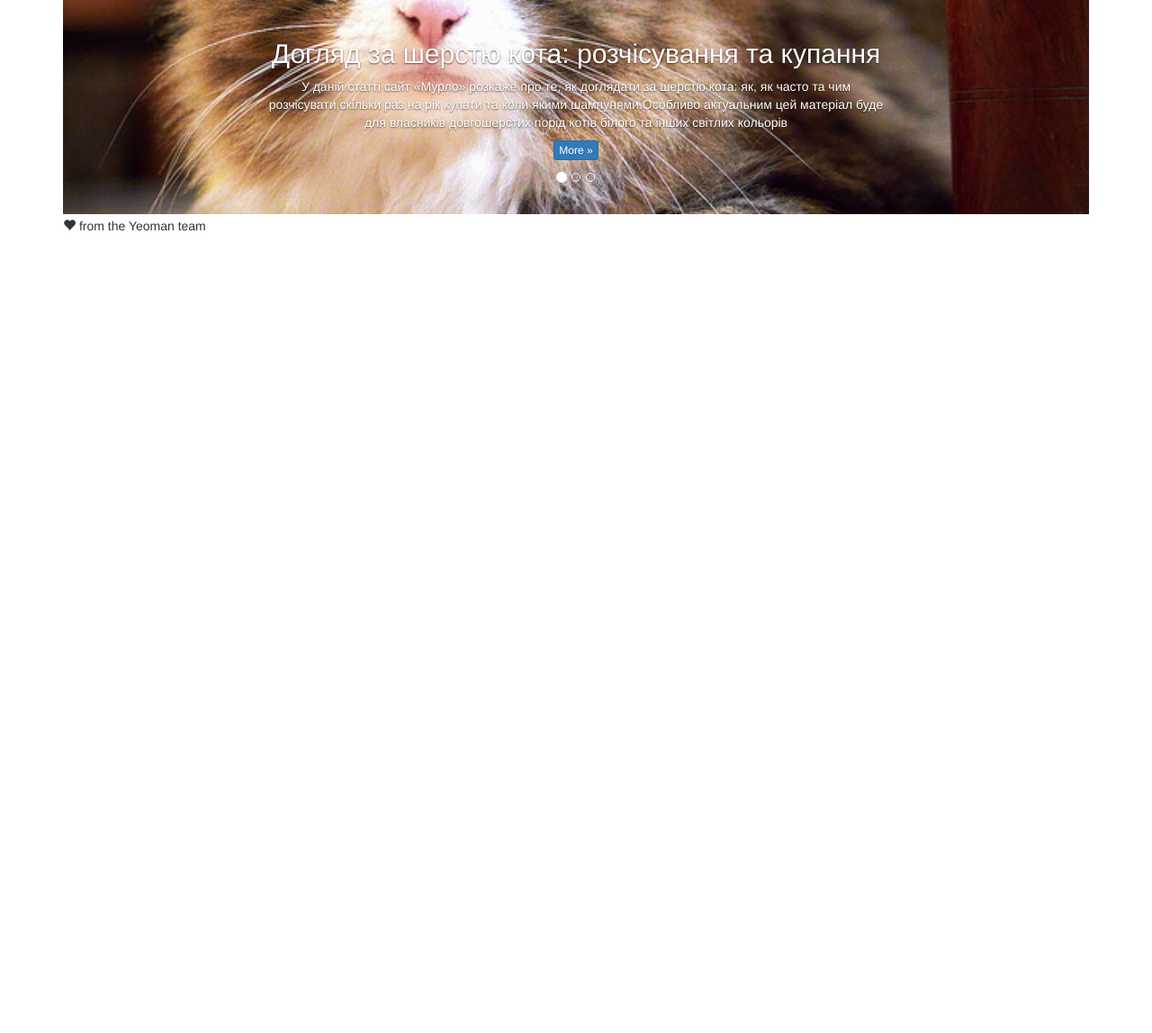
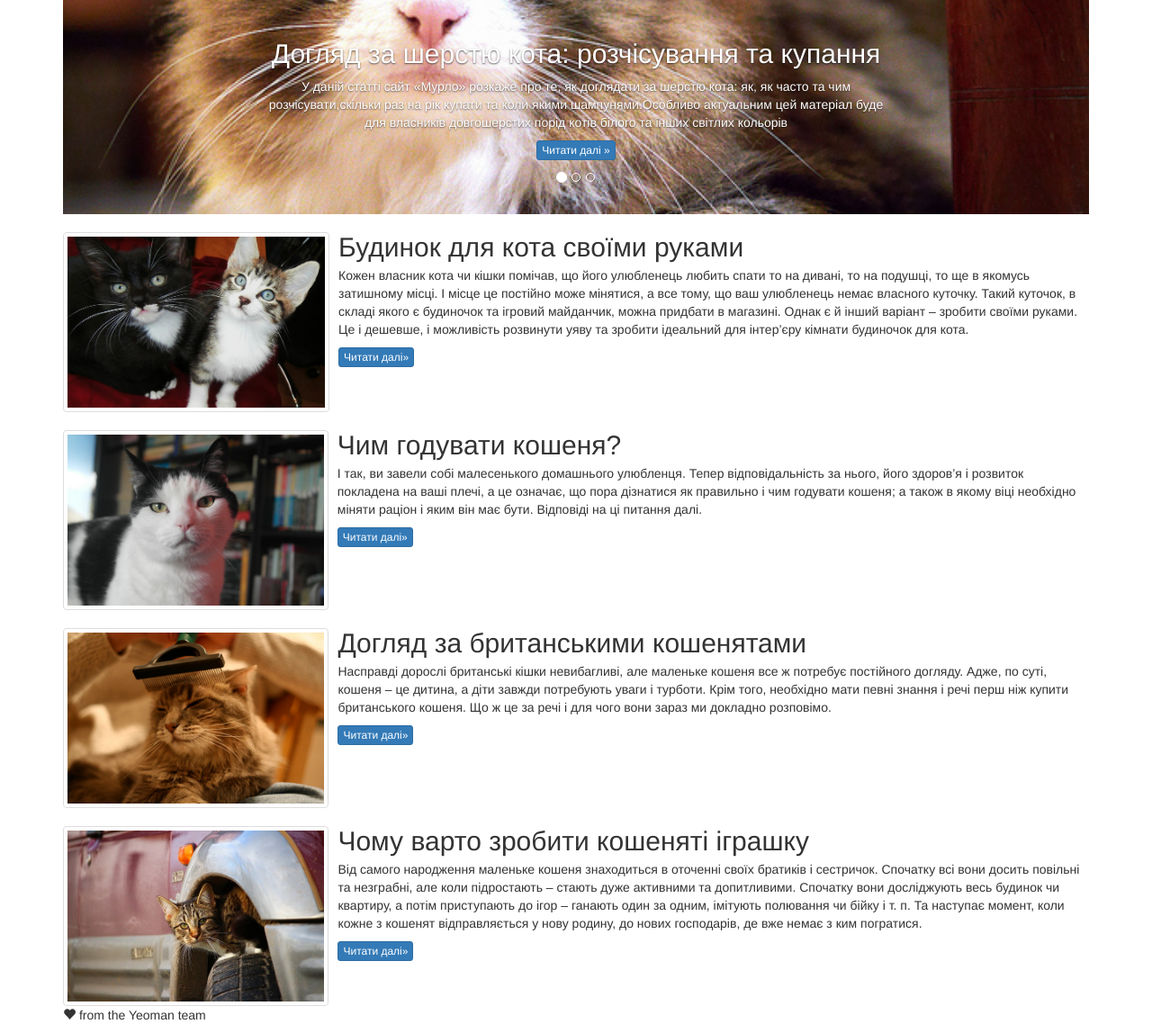
Before and after one commit to kate-ka/cats_frontend, a website: page app/index.html in a window 1280 px wide. Shown: the part 362-1510 px from the top of the page at 90% size. Before the commit the page ends 800 px from the top, so only its background shows below. Drawn offline with nearby package versions, Linux system fonts and the light colour scheme; some packages are replaced by stand-ins of ours; files that its build step writes are made by us from their sources.

Commit message:
Artcles previews

```diff
--- /dev/null
+++ b/app/extras/pages.json
@@ -0,0 +1,19 @@
+[
+  {"title": "Будинок для кота своїми руками",
+  "text": "Кожен власник кота чи кішки помічав, що його улюбленець любить спати то на дивані, то на подушці, то ще в якомусь затишному місці. І місце це постійно може мінятися, а все тому, що ваш улюбленець немає власного куточку. Такий куточок, в складі якого є будиночок та ігровий майданчик, можна придбати в магазині. Однак є й інший варіант – зробити своїми руками. Це і дешевше, і можливість розвинути уяву та зробити ідеальний для інтер’єру кімнати будиночок для кота.",
+  "image": "article1_cat.jpg"
+  },
+
+  {"title": "Чим годувати кошеня?",
+  "text": "І так, ви завели собі малесенького домашнього улюбленця. Тепер відповідальність за нього, його здоров’я і розвиток покладена на ваші плечі, а це означає, що пора дізнатися як правильно і чим годувати кошеня; а також в якому віці необхідно міняти раціон і яким він має бути. Відповіді на ці питання далі.",
+  "image": "article2_cat.jpg"
+  },
+  {"title": "Догляд за британськими кошенятами",
+  "text":    "Насправді дорослі британські кішки невибагливі, але маленьке кошеня все ж потребує постійного догляду. Адже, по суті, кошеня – це дитина, а діти завжди потребують уваги і турботи. Крім того, необхідно мати певні знання і речі перш ніж купити британського кошеня. Що ж це за речі і для чого вони зараз ми докладно розповімо.",
+  "image": "article3_cat.jpg"
+  },
+  {"title": "Чому варто зробити кошеняті іграшку",
+  "text": "Від самого народження маленьке кошеня знаходиться в оточенні своїх братиків і сестричок. Спочатку всі вони досить повільні та незграбні, але коли підростають – стають дуже активними та допитливими. Спочатку вони досліджують весь будинок чи квартиру, а потім приступають до ігор – ганають один за одним, імітують полювання чи бійку і т. п. Та наступає момент, коли кожне з кошенят відправляється у нову родину, до нових господарів, де вже немає з ким погратися.",
+  "image": "article4_cat.jpg"
+  }
+]
--- a/app/index.html
+++ b/app/index.html
@@ -51,18 +51,7 @@
     <div class="container">
         <div ui-view></div>
 
-        <div class="row">
-            <div class="col-xs-12 col-sm-5">
-                </div>
-            <div class="col-xs-12 col-sm-7">
-            </div>
-            </div>
-        <div class="row">
-            <div class="col-xs-12 col-sm-7">
-                </div>
-            <div class="col-xs-12 col-sm-7">
-            </div>
-        </div>
+
 
 
     </div>
--- a/app/scripts/controllers/articles.js
+++ b/app/scripts/controllers/articles.js
@@ -8,12 +8,16 @@
  * Controller of the kishkaApp
  */
 angular.module('kishkaApp')
-  .controller('ArticlesCtrl', ['pages',function (carousel_pages) {
+  .controller('ArticlesCtrl', ['pages',function (pages) {
         var vm = this;
         vm.items = [];
-        carousel_pages.getCarouselPages().then(function(response) {
+        vm.pages = []
+        pages.getCarouselPages().then(function(response) {
             vm.items = response.data;
-            console.log(vm.items);
+
         });
 
+        pages.getPages().then(function(response) {
+            vm.pages = response.data;
+        })
   }]);
--- a/app/scripts/services/pages.js
+++ b/app/scripts/services/pages.js
@@ -12,5 +12,8 @@ angular.module('kishkaApp')
        var vm = this;
     vm.getCarouselPages = function() {
         return $http.get('/extras/car_pages.json');
-    }
+    };
+        vm.getPages = function() {
+            return $http.get('/extras/pages.json')
+        }
     }]);
--- a/app/styles/main.css
+++ b/app/styles/main.css
@@ -15,10 +15,3 @@
   position: absolute;
   top: 0;
 }
-
-.row-content {
-  margin: 0px auto;
-  padding: 50px 0px;
-  border-bottom: 1px ridge;
-  min-height: 400px;
-}
--- a/app/views/car_pages.html
+++ b/app/views/car_pages.html
@@ -1,8 +1,8 @@
 <div class="row">
     <div class="col-xs-12 col-sm-12">
-         <!--<div ng-repeat="item in articles.items">-->
-                <!--<li>{{item}}</li>-->
-                <!--</div>-->
+        <!--<div ng-repeat="item in articles.items">-->
+        <!--<li>{{item}}</li>-->
+        <!--</div>-->
         <div id="mycarousel" class="carousel slide" data-ride="carousel">
 
             <!-- Indicators -->
@@ -12,7 +12,7 @@
                 <li data-target="#mycarousel" data-slide-to="2"></li>
             </ol>
 
-            <div  class="carousel-inner" role="listbox" >
+            <div class="carousel-inner" role="listbox">
                 <div class="item" ng-class="{active:!$index}" ng-repeat="item in articles.items">
                     <img class="img-responsive"
                          src="images/{{item.image}}" alt="Котик">
@@ -23,7 +23,7 @@
 
                         <p>{{item.caption}}</p>
 
-                        <p><a class="btn btn-primary btn-xs" href="#">More &raquo;</a></p>
+                        <p><a class="btn btn-primary btn-xs" href="#">Читати далі &raquo;</a></p>
                     </div>
                 </div>
 
@@ -40,3 +40,24 @@
         </div>
     </div>
 </div>
+<div class="row" ng-repeat="page in articles.pages">
+    <div class="col-xs-12 col-sm-12">
+         <div class="media" style="margin-top: 20px;">
+                    <div class="media-left media-middle">
+                        <a href="#">
+                            <img class="media-object img-thumbnail"
+                                 src="images/{{page.image}}" style="height: 200px;" alt="Кіт">
+                        </a>
+                    </div>
+                    <div class="media-body">
+                        <h2 class="media-heading">{{page.title}}</h2>
+
+
+                        <p>{{page.text}}</p>
+
+                        <p><a class="btn btn-primary btn-xs" href="#">Читати далі&raquo;</a></p>
+                    </div>
+                </div>
+    </div>
+
+</div>
```
Also changed, not shown: app/images/article1_cat.jpg (added), app/images/article2_cat.jpg (added), app/images/article3_cat.jpg (added), app/images/article4_cat.jpg (added).
